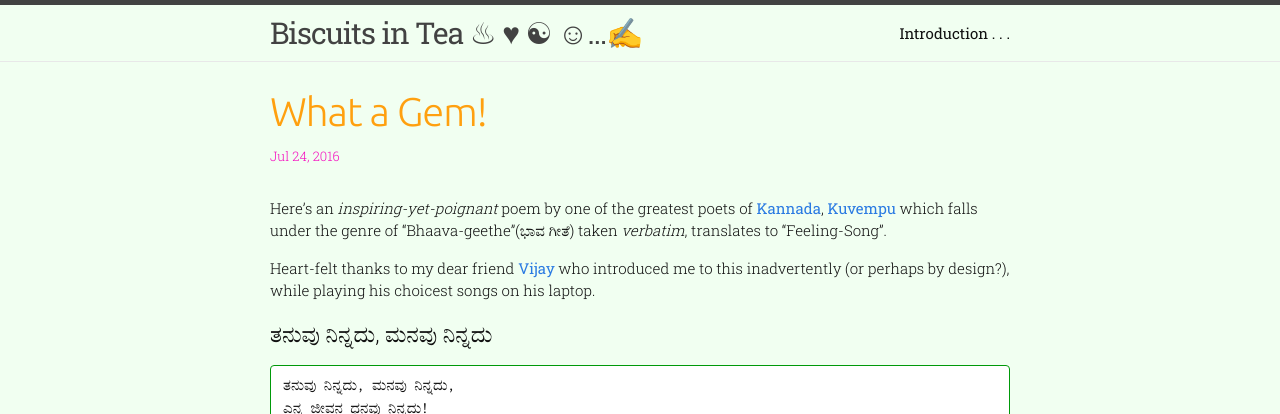
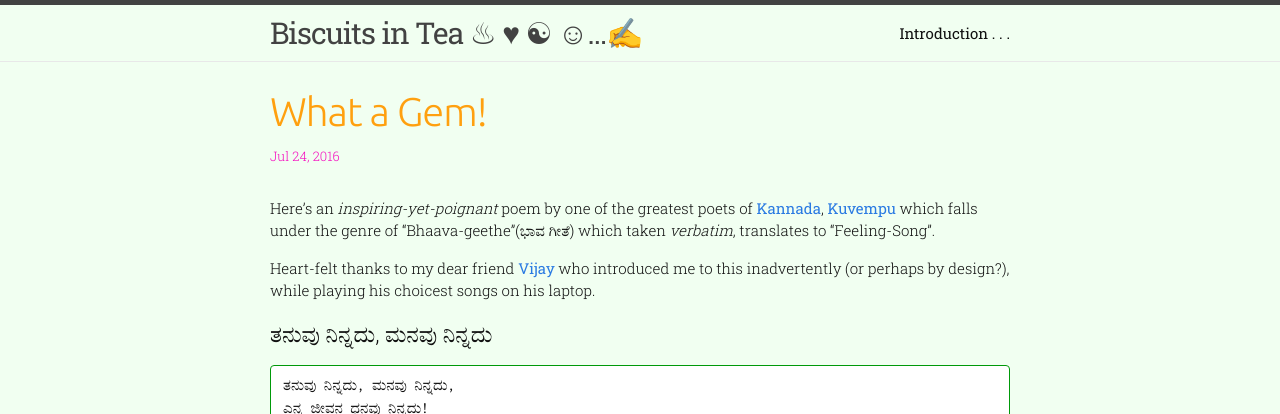
Before and after one commit to raghuugare/raghuugare.bkup, a Jekyll site: the page built from _posts/2016-07-24-what_a_gem.markdown, in a window 1280 px wide. Shown: the top 414 px of the page. Built offline with Jekyll 4.4.1, drawn with Linux system fonts in a browser that asks for light colours; some web fonts are replaced.

Commit message:
Push Bhavageethe! :)

```diff
--- a/_posts/2016-07-24-what_a_gem.markdown
+++ b/_posts/2016-07-24-what_a_gem.markdown
@@ -4,11 +4,11 @@ layout		: post
 title		: "What a Gem!"
 date		: 2016-07-24 00:49:21
 categories	: poetry
-draft		: true
+draft		: false
 
 ---
 
-Here's an _inspiring-yet-poignant_ poem by one of the greatest poets of [Kannada](https://en.wikipedia.org/wiki/Kannada), [Kuvempu](https://en.wikipedia.org/wiki/Kuvempu) which falls under the genre of "Bhaava-geethe"(ಭಾವ ಗೀತೆ) taken _verbatim_, translates to "Feeling-Song".
+Here's an _inspiring-yet-poignant_ poem by one of the greatest poets of [Kannada](https://en.wikipedia.org/wiki/Kannada), [Kuvempu](https://en.wikipedia.org/wiki/Kuvempu) which falls under the genre of "Bhaava-geethe"(ಭಾವ ಗೀತೆ) which taken _verbatim_, translates to "Feeling-Song".
 
 Heart-felt thanks to my dear friend [Vijay](https://vijayanant.wordpress.com) who introduced me to this inadvertently (or perhaps by design?), while playing his choicest songs on his laptop.
 
```
